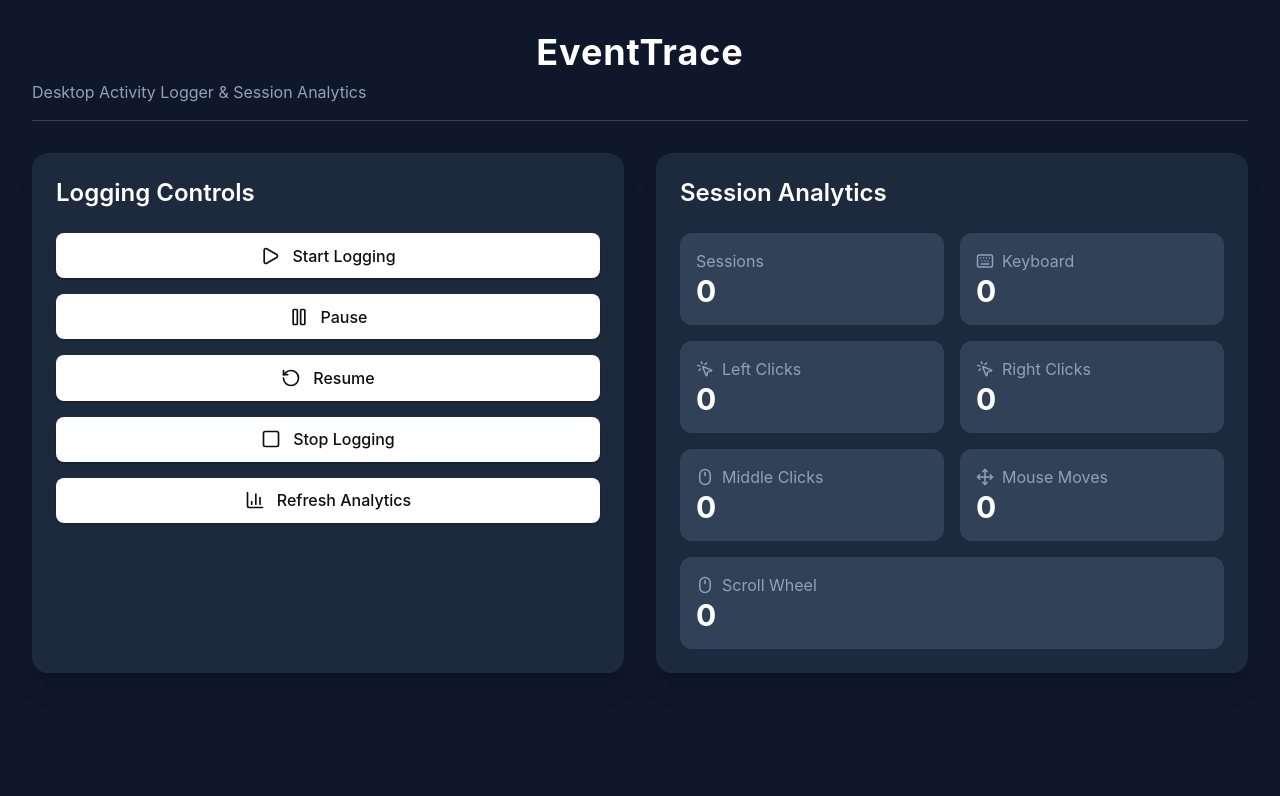
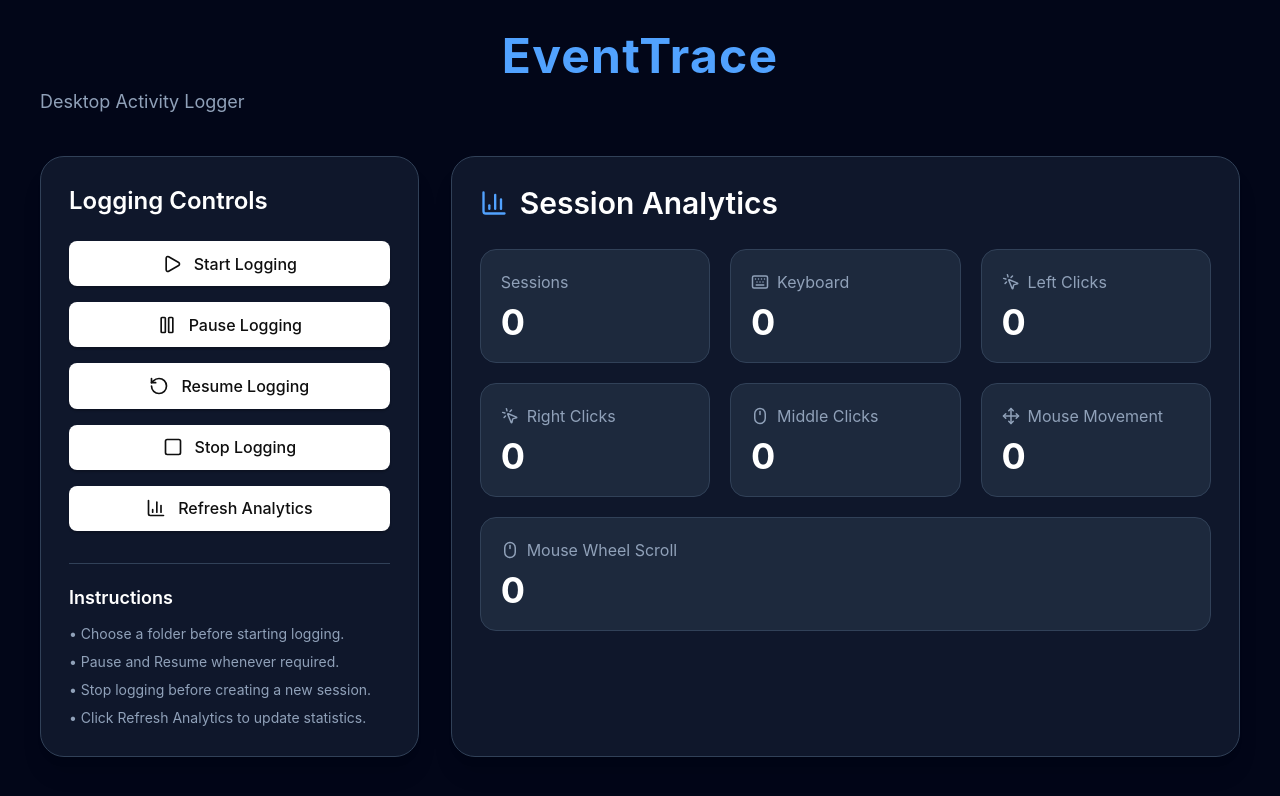
Before and after one commit to abhinav21s/EventTrace, a React (Vite) app in the folder tauri-app/: page / in a window 1280 px wide. Shown: the top 796 px of the page. Built offline with nearby package versions, Linux system fonts and the light colour scheme; the HTML template or start-up script is replaced by a standard one.

Commit message:
improved the ui

```diff
--- a/tauri-app/src/App.tsx
+++ b/tauri-app/src/App.tsx
@@ -91,29 +91,34 @@ function App() {
 
   }
  return (
-  <div className="min-h-screen bg-slate-900 text-white p-8">
+  <div className="min-h-screen bg-slate-950 text-white px-10 py-8">
+
     {/* Header */}
-    <div className="mb-8 border-b border-slate-700 pb-4">
-      <h1 className="text-4xl font-bold tracking-wide">EventTrace</h1>
-      <p className="text-slate-400 mt-2">
-        Desktop Activity Logger & Session Analytics
+    <div className="mb-10">
+      <h1 className="text-5xl font-bold tracking-wide text-blue-400">
+        EventTrace
+      </h1>
+
+      <p className="text-slate-400 mt-2 text-lg">
+        Desktop Activity Logger
       </p>
     </div>
 
-    <div className="grid grid-cols-2 gap-8">
+    <div className="grid lg:grid-cols-3 gap-8">
 
-      {/* Controls */}
-      <div className="bg-slate-800 rounded-2xl shadow-xl p-6">
+      {/* ================= Controls ================= */}
+
+      <div className="bg-slate-900 border border-slate-700 rounded-3xl shadow-xl p-7">
 
         <h2 className="text-2xl font-semibold mb-6">
           Logging Controls
         </h2>
 
-        <div className="grid gap-4">
+        <div className="flex flex-col gap-4">
 
           <button
             onClick={start_logging}
-            className="flex items-center justify-center gap-3 bg-green-600 hover:bg-green-700 transition rounded-xl py-3 font-semibold"
+            className="flex items-center justify-center gap-3 rounded-xl bg-green-600 hover:bg-green-700 active:scale-95 transition-all py-3 font-semibold shadow-lg"
           >
             <Play size={20} />
             Start Logging
@@ -121,24 +126,24 @@ function App() {
 
           <button
             onClick={pause_event}
-            className="flex items-center justify-center gap-3 bg-yellow-500 hover:bg-yellow-600 transition rounded-xl py-3 font-semibold"
+            className="flex items-center justify-center gap-3 rounded-xl bg-yellow-500 hover:bg-yellow-600 active:scale-95 transition-all py-3 font-semibold shadow-lg"
           >
             <Pause size={20} />
-            Pause
+            Pause Logging
           </button>
 
           <button
             onClick={resume_event}
-            className="flex items-center justify-center gap-3 bg-blue-600 hover:bg-blue-700 transition rounded-xl py-3 font-semibold"
+            className="flex items-center justify-center gap-3 rounded-xl bg-blue-600 hover:bg-blue-700 active:scale-95 transition-all py-3 font-semibold shadow-lg"
           >
             <RotateCcw size={20} />
-            Resume
+            Resume Logging
           </button>
 
           {session ? (
             <button
               onClick={new_session}
-              className="flex items-center justify-center gap-3 bg-purple-600 hover:bg-purple-700 transition rounded-xl py-3 font-semibold"
+              className="flex items-center justify-center gap-3 rounded-xl bg-purple-600 hover:bg-purple-700 active:scale-95 transition-all py-3 font-semibold shadow-lg"
             >
               <FilePlus size={20} />
               New Session
@@ -146,7 +151,7 @@ function App() {
           ) : (
             <button
               onClick={stop_event}
-              className="flex items-center justify-center gap-3 bg-red-600 hover:bg-red-700 transition rounded-xl py-3 font-semibold"
+              className="flex items-center justify-center gap-3 rounded-xl bg-red-600 hover:bg-red-700 active:scale-95 transition-all py-3 font-semibold shadow-lg"
             >
               <Square size={20} />
               Stop Logging
@@ -155,75 +160,95 @@ function App() {
 
           <button
             onClick={showanalytics}
-            className="flex items-center justify-center gap-3 bg-slate-700 hover:bg-slate-600 transition rounded-xl py-3 font-semibold"
+            className="flex items-center justify-center gap-3 rounded-xl bg-slate-700 hover:bg-slate-600 active:scale-95 transition-all py-3 font-semibold shadow-lg"
           >
             <BarChart3 size={20} />
             Refresh Analytics
           </button>
 
         </div>
+
+        <div className="mt-8 border-t border-slate-700 pt-5">
+
+          <h3 className="font-semibold text-lg mb-3">
+            Instructions
+          </h3>
+
+          <ul className="space-y-2 text-sm text-slate-400">
+            <li>• Choose a folder before starting logging.</li>
+            <li>• Pause and Resume whenever required.</li>
+            <li>• Stop logging before creating a new session.</li>
+            <li>• Click Refresh Analytics to update statistics.</li>
+          </ul>
+
+        </div>
+
       </div>
 
-      {/* Analytics */}
-      <div className="bg-slate-800 rounded-2xl shadow-xl p-6">
+      {/* ================= Analytics ================= */}
 
-        <h2 className="text-2xl font-semibold mb-6">
-          Session Analytics
-        </h2>
+      <div className="lg:col-span-2 bg-slate-900 border border-slate-700 rounded-3xl shadow-xl p-7">
 
-        <div className="grid grid-cols-2 gap-4">
+        <div className="flex items-center gap-3 mb-7">
+          <BarChart3 className="text-blue-400" size={28} />
+          <h2 className="text-3xl font-semibold">
+            Session Analytics
+          </h2>
+        </div>
 
-          <div className="bg-slate-700 rounded-xl p-4">
+        <div className="grid md:grid-cols-2 xl:grid-cols-3 gap-5">
+
+          <div className="bg-slate-800 rounded-2xl p-5 border border-slate-700">
             <p className="text-slate-400">Sessions</p>
-            <p className="text-3xl font-bold">{count.session_count}</p>
+            <p className="text-4xl font-bold mt-2">{count.session_count}</p>
           </div>
 
-          <div className="bg-slate-700 rounded-xl p-4">
+          <div className="bg-slate-800 rounded-2xl p-5 border border-slate-700">
             <div className="flex items-center gap-2 text-slate-400">
               <Keyboard size={18} />
               Keyboard
             </div>
-            <p className="text-3xl font-bold">{count.key_count}</p>
+            <p className="text-4xl font-bold mt-2">{count.key_count}</p>
           </div>
 
-          <div className="bg-slate-700 rounded-xl p-4">
+          <div className="bg-slate-800 rounded-2xl p-5 border border-slate-700">
             <div className="flex items-center gap-2 text-slate-400">
               <MousePointerClick size={18} />
               Left Clicks
             </div>
-            <p className="text-3xl font-bold">{count.left_clicks}</p>
+            <p className="text-4xl font-bold mt-2">{count.left_clicks}</p>
           </div>
 
-          <div className="bg-slate-700 rounded-xl p-4">
+          <div className="bg-slate-800 rounded-2xl p-5 border border-slate-700">
             <div className="flex items-center gap-2 text-slate-400">
               <MousePointerClick size={18} />
               Right Clicks
             </div>
-            <p className="text-3xl font-bold">{count.right_clicks}</p>
+            <p className="text-4xl font-bold mt-2">{count.right_clicks}</p>
           </div>
 
-          <div className="bg-slate-700 rounded-xl p-4">
+          <div className="bg-slate-800 rounded-2xl p-5 border border-slate-700">
             <div className="flex items-center gap-2 text-slate-400">
               <Mouse size={18} />
               Middle Clicks
             </div>
-            <p className="text-3xl font-bold">{count.middle_clicks}</p>
+            <p className="text-4xl font-bold mt-2">{count.middle_clicks}</p>
           </div>
 
-          <div className="bg-slate-700 rounded-xl p-4">
+          <div className="bg-slate-800 rounded-2xl p-5 border border-slate-700">
             <div className="flex items-center gap-2 text-slate-400">
               <Move size={18} />
-              Mouse Moves
+              Mouse Movement
             </div>
-            <p className="text-3xl font-bold">{count.mouse_move}</p>
+            <p className="text-4xl font-bold mt-2">{count.mouse_move}</p>
           </div>
 
-          <div className="bg-slate-700 rounded-xl p-4 col-span-2">
+          <div className="bg-slate-800 rounded-2xl p-5 border border-slate-700 md:col-span-2 xl:col-span-3">
             <div className="flex items-center gap-2 text-slate-400">
               <Mouse size={18} />
-              Scroll Wheel
+              Mouse Wheel Scroll
             </div>
-            <p className="text-3xl font-bold">{count.wheel}</p>
+            <p className="text-4xl font-bold mt-2">{count.wheel}</p>
           </div>
 
         </div>
@@ -231,6 +256,7 @@ function App() {
       </div>
 
     </div>
+
   </div>
 );
 }
```
